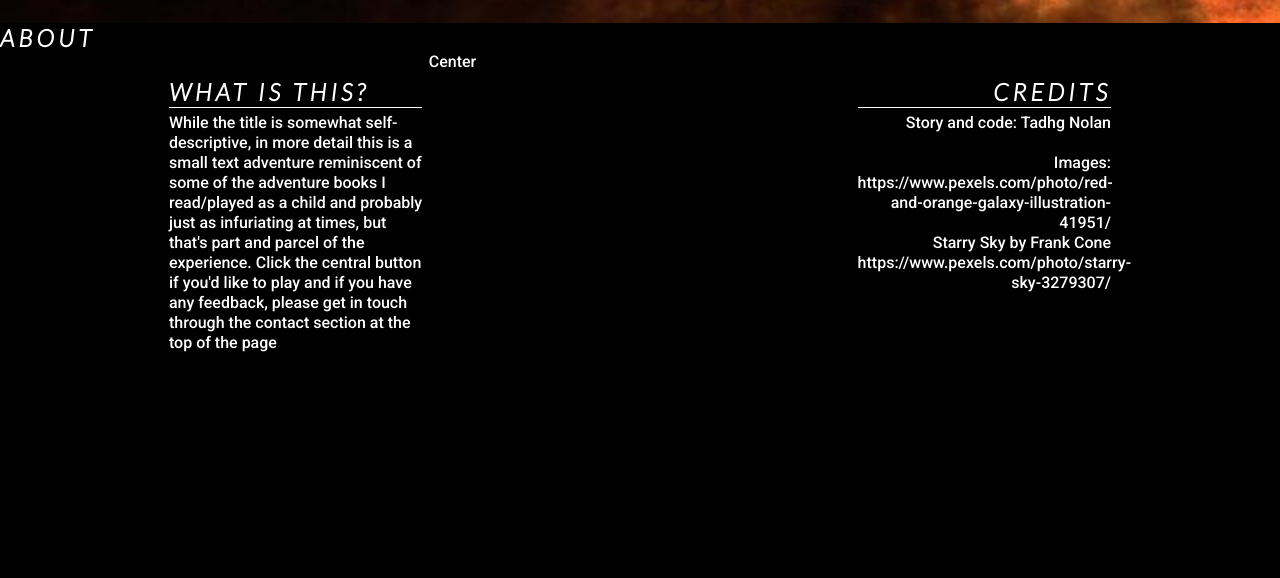
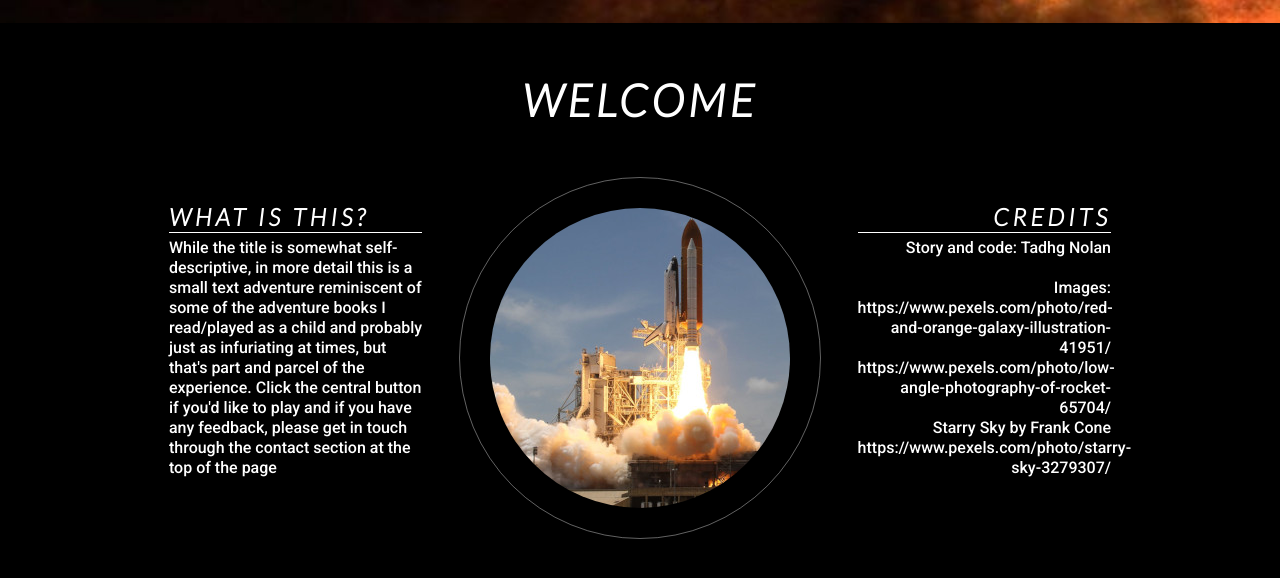
Before and after one commit to tadhgnolan/JavaScript-Essentials-Portfolio-Project, a plain HTML site: page index.html in a window 1280 px wide. Shown: the part 652-1230 px from the top of the page. Drawn offline with Linux system fonts and the light colour scheme.

Commit message:
Add welcome central image and style into a circle

```diff
--- a/assets/css/home.css
+++ b/assets/css/home.css
@@ -167,3 +167,27 @@ hr {
 #right-about-heading p {
     text-align: right;
 }
+
+#welcome {
+    text-align: center;
+    margin: 50px 0;
+    font-size: 280%;
+    bac: white;
+}
+
+#circle-container {
+    width: 300px;
+    height: 300px;
+    padding: 30px;
+    border-style: solid;
+    border-color: rgba(204, 204, 204, 0.479);
+    border-width: 1px;
+    border-radius: 50%;
+    margin: 0 auto;
+}
+
+#circle-cover-bg {
+    background: url('../images/takeoff.jpg') no-repeat center center;
+    height: 100%;
+    border-radius: 50%;
+}
--- a/index.html
+++ b/index.html
@@ -35,7 +35,7 @@
         </div>
     </section>
     <section id="about">
-        <h1>About</h1>
+        <h2 id="welcome">Welcome</h1>
             <div id="left-about">
                 <div id="left-about-heading">
                     <h2>What is this?</h2>
@@ -43,9 +43,11 @@
                     <p>
                         While the title is somewhat self-descriptive, in more detail this is a small text adventure
                         reminiscent
-                    of some of the adventure books I read/played as a child and probably just as infuriating at times,
+                        of some of the adventure books I read/played as a child and probably just as infuriating at
+                        times,
                         but
-                    that's part and parcel of the experience. Click the central button if you'd like to play and if you
+                        that's part and parcel of the experience. Click the central button if you'd like to play and if
+                        you
                         have
                         any feedback, please get in touch through the contact section at the top of the page
                     </p>
@@ -62,13 +64,20 @@
                     <p>
                         Images:
                         https://www.pexels.com/photo/red-and-orange-galaxy-illustration-41951/
+                        https://www.pexels.com/photo/low-angle-photography-of-rocket-65704/
                     </p>
                     <p>
                         Starry Sky by Frank Cone https://www.pexels.com/photo/starry-sky-3279307/
                     </p>
                 </div>
             </div>
-        <div id="center-about">Center</div>
+            <div id="center-about">
+                <div id="circle-container">
+                    <div id="circle-cover-bg">
+
+                    </div>
+                </div>
+            </div>
     </section>
 
 
```
Also changed, not shown: assets/images/takeoff.jpg (added). Lines whose indentation alone changed are shown as unchanged.
